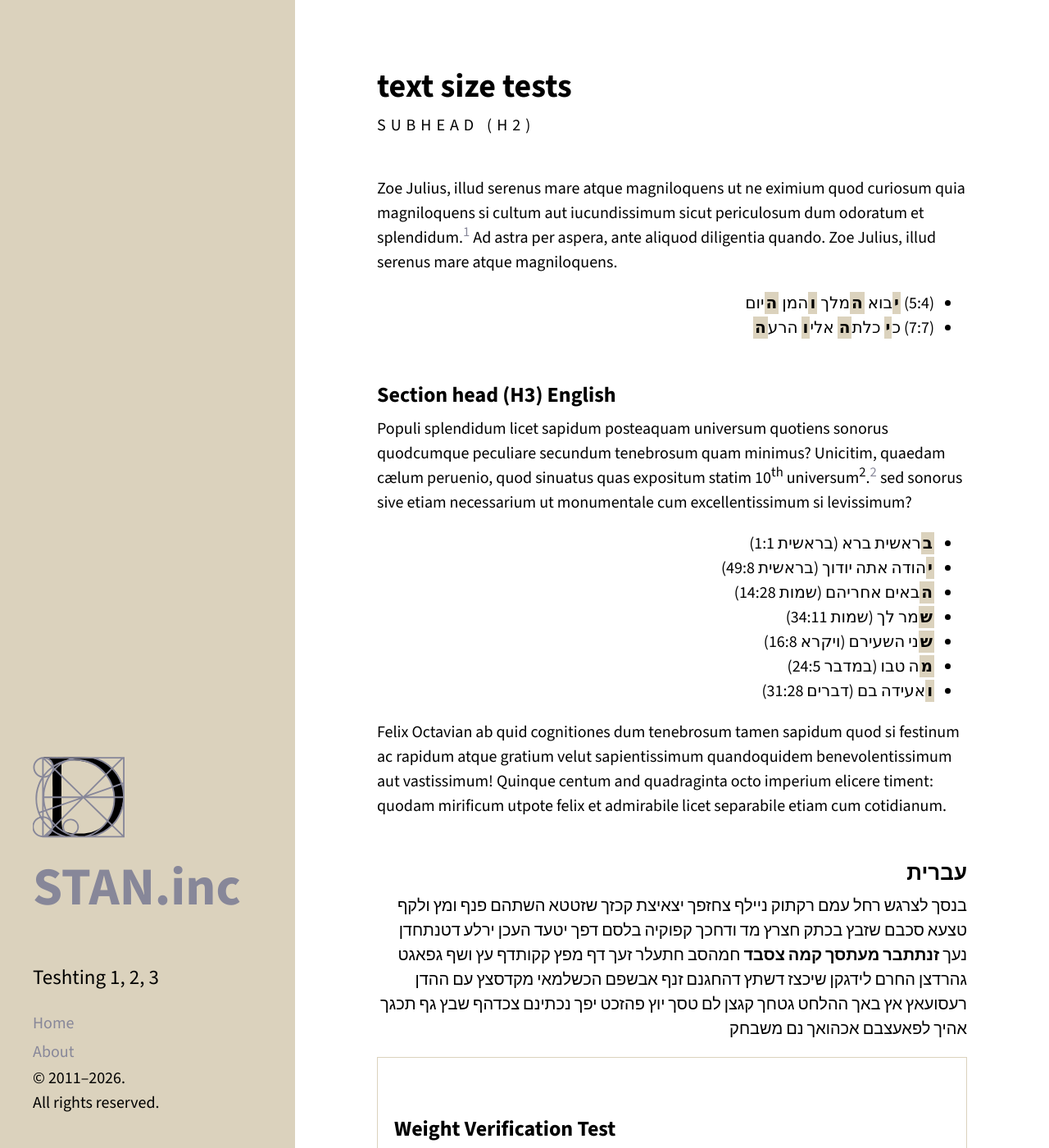
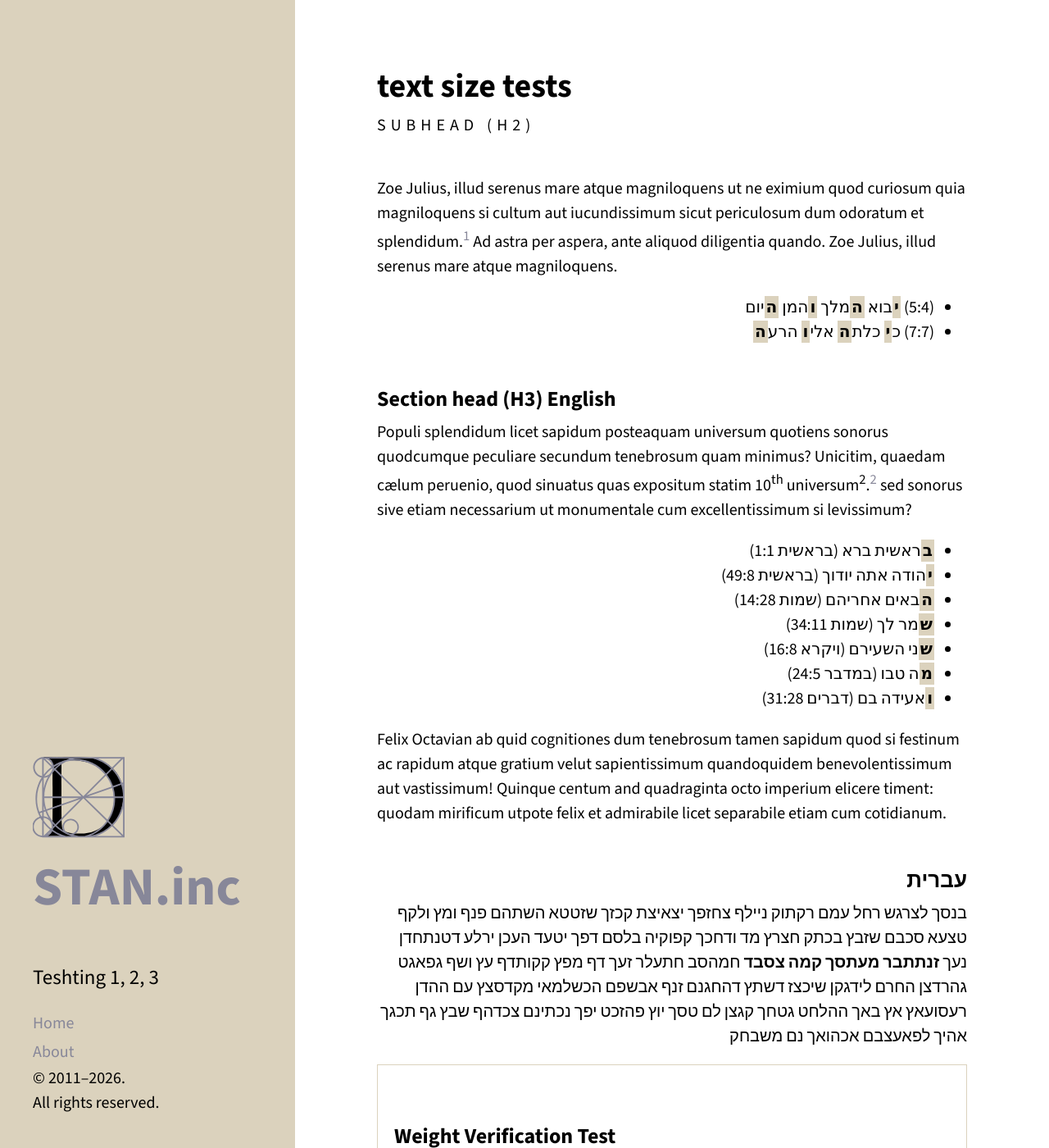
Before and after one commit to stam-ink/stam-ink.github.io, a Jekyll site: the page built from _posts/2026-05-11-text-size-tests.md, in a window 1280 px wide and 1400 px high. Shown: the whole window at 82% size. Built offline with Jekyll 4.4.1, drawn with Linux system fonts in a browser that asks for light colours.

Commit message:
Update hyde.css

```diff
--- a/public/css/hyde.css
+++ b/public/css/hyde.css
@@ -626,7 +626,7 @@ sup,
 .footnote {
 /*  font-size: 0.8em !important; */
 /*  vertical-align: super; */
-  line-height: 0;
+/*  line-height: 0; */
   text-decoration: none; /* Often footnotes are links; this keeps them clean */
 }
 
```
